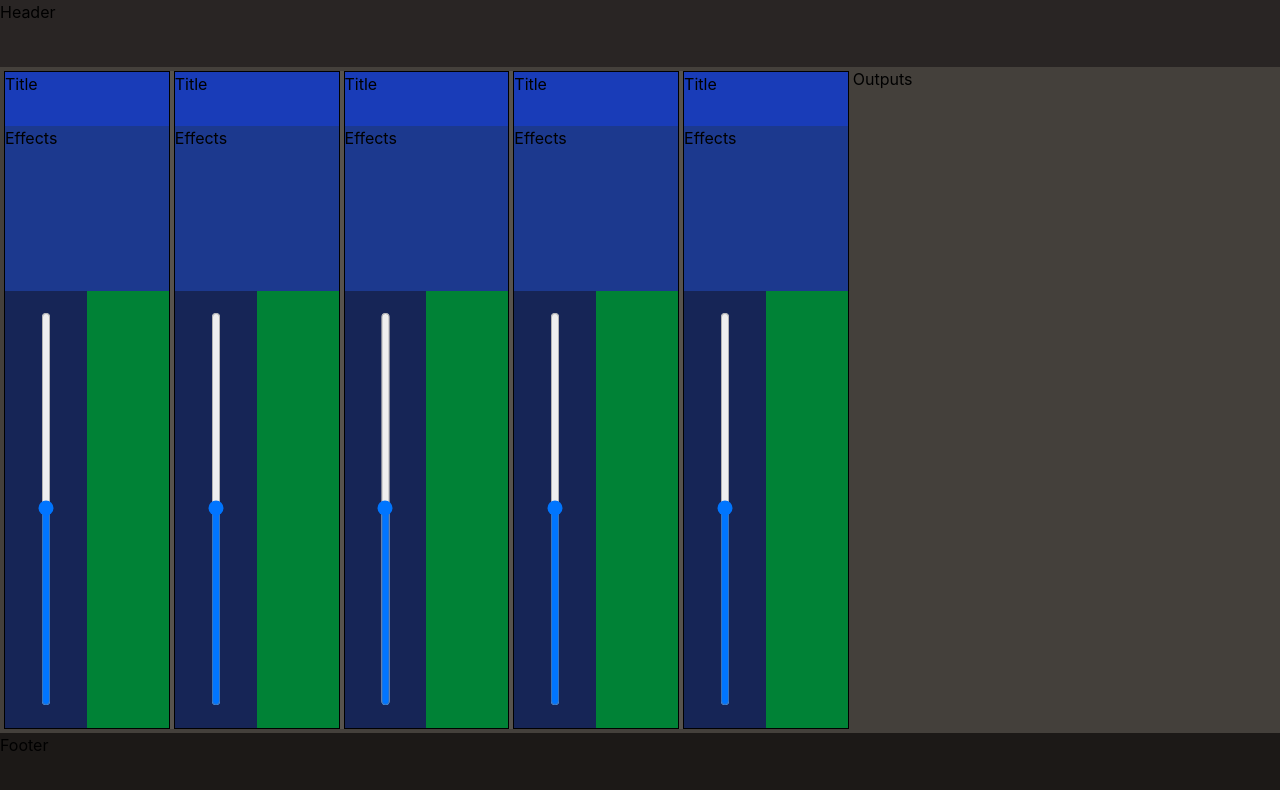
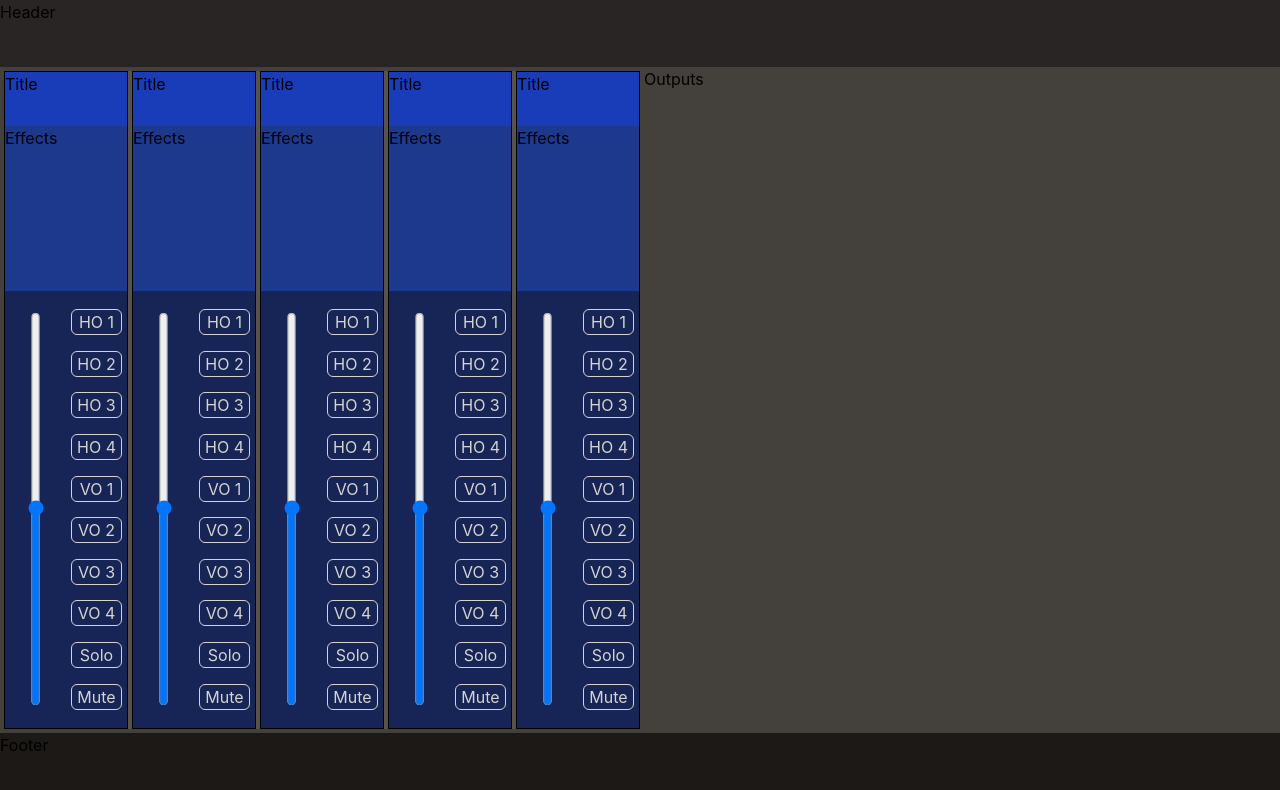
Before and after one commit to TheMythicalOX/Sofna, a React (Vite) app in the folder Sofna/: page / in a window 1280 px wide. Shown: the top 790 px of the page. Built offline with nearby package versions, Linux system fonts and the light colour scheme.

Commit message:
Changed min size and changed to 4 hardware 4 virtual ios

```diff
--- a/Sofna/src-tauri/tauri.conf.json
+++ b/Sofna/src-tauri/tauri.conf.json
@@ -13,10 +13,10 @@
     "windows": [
       {
         "title": "sofna",
-        "width": 800,
-        "height": 600,
-        "minWidth": 800,
-        "minHeight": 500
+        "width": 1200,
+        "height": 800,
+        "minWidth": 1200,
+        "minHeight": 800
       }
     ],
     "security": {
--- a/Sofna/src/TSX/Components/InBand.tsx
+++ b/Sofna/src/TSX/Components/InBand.tsx
@@ -1,16 +1,29 @@
 const InBand = () => {
+  const bandButtons =
+    "m-auto border rounded-md w-[85%] text-stone-300 text-center";
   return (
     <div className="flex-1 border min-w-[90px] grid grid-rows-12">
       <div className="row-span-1 bg-blue-800">Title</div>
       <div className="row-span-3 bg-blue-900">Effects</div>
-      <div className="row-span-8 bg-blue-950 grid grid-cols-2">
+      <div className="row-span-8 bg-blue-950 grid grid-cols-2 items-center">
         <input
           type="range"
           min={0}
           max={127}
           className="[-webkit-appearance:slider-vertical] h-[90%] w-full m-auto"
         />
-        <div className="h-full bg-green-700"></div>
+        <div className="h-[95%] bg-blue-950 grid grid-rows-10">
+          <div className={bandButtons}>HO 1</div>
+          <div className={bandButtons}>HO 2</div>
+          <div className={bandButtons}>HO 3</div>
+          <div className={bandButtons}>HO 4</div>
+          <div className={bandButtons}>VO 1</div>
+          <div className={bandButtons}>VO 2</div>
+          <div className={bandButtons}>VO 3</div>
+          <div className={bandButtons}>VO 4</div>
+          <div className={bandButtons}>Solo</div>
+          <div className={bandButtons}>Mute</div>
+        </div>
       </div>
     </div>
   );
--- a/Sofna/src/TSX/Inputs.tsx
+++ b/Sofna/src/TSX/Inputs.tsx
@@ -1,7 +1,7 @@
 import InBand from "./Components/InBand";
 const Inputs = () => {
   return (
-    <div className="bg-stone-600 gap-1 m-1 w-[66%] flex">
+    <div className="bg-stone-600 gap-1 m-1 w-[50%] flex">
       <InBand></InBand>
       <InBand></InBand>
       <InBand></InBand>
--- a/Sofna/src/TSX/Outputs.tsx
+++ b/Sofna/src/TSX/Outputs.tsx
@@ -1,5 +1,5 @@
 const Outputs = () => {
-  return <div className="w-[33%]">Outputs</div>;
+  return <div className="w-[50%]">Outputs</div>;
 };
 
 export default Outputs;
```
Also changed, not shown: 1 other file (tests, documents, lock files or other folders).
